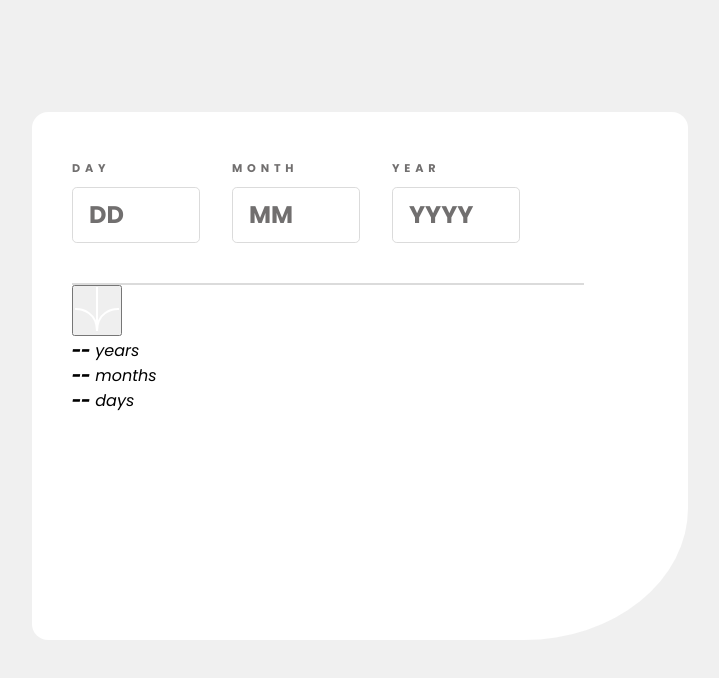
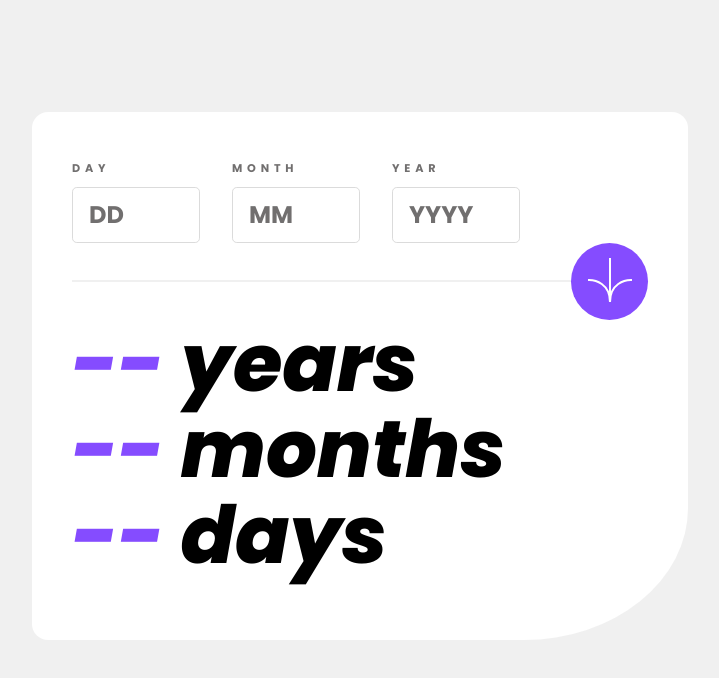
Before and after one commit to ishitaraina1807/Age_Calculator_project, a plain HTML site: page index.html in a window 1280 px wide. Shown: the whole page, without its empty margins (280-999 px from the left). Drawn offline with Linux system fonts and the light colour scheme.

Commit message:
Update styles.css

```diff
--- a/styles.css
+++ b/styles.css
@@ -1,4 +1,4 @@
-:root{
+:root {
     --purple: hsl(259, 100%, 65%);
     --lightred: hsl(0, 100%, 67%);
     --offwhite: hsl(0, 0%, 94%);
@@ -6,6 +6,7 @@
     --Smokeygrey: hsl(0, 1%, 44%);
     --Offblack: hsl(0, 0%, 8%);
 }
+
 *,
 *::before,
 *::after {
@@ -13,6 +14,7 @@
     padding: 0;
     box-sizing: border-box;
 }
+
 body {
     background-color: var(--offwhite);
     font-family: 'Poppins', sans-serif;
@@ -36,12 +38,14 @@ body {
     gap: 2rem;
     font-weight: bolder;
 }
-.title{
+
+.title {
     font-size: 0.7rem;
     letter-spacing: 0.3rem;
     color: var(--Smokeygrey);
     font-weight: 700;
 }
+
 .input {
     margin-top: 0.6rem;
     height: 3.5rem;
@@ -53,21 +57,20 @@ body {
     color: var(--Offblack);
     padding: 1rem;
     font-family: 'Poppins', sans-serif;
+    font-weight: 800;
 }
-hr{
-    margin-top: 2.5rem;
-    border: solid 1px var(--Lightgrey);
-    width: 32rem;
-}
-.arrow-icon{
-    width: 2rem;
-    background-color: var(--purple);
-}
+
 input::placeholder {
     font-size: 1.5rem;
     color: var(--Smokeygrey);
-    font-weight: bolder;
+    font-weight: 800;
     font-family: 'Poppins', sans-serif;
+    opacity: 1;
+}
+
+input:focus {
+    outline: none;
+    border: solid 2px hsl(259, 100%, 65%);
 }
 
 input::-webkit-outer-spin-button,
@@ -75,7 +78,50 @@ input::-webkit-inner-spin-button {
     -webkit-appearance: none;
     margin: 0;
 }
+
 input:hover {
     cursor: pointer;
     border-color: var(--purple);
 }
+
+.submit-container {
+    display: flex;
+    flex-direction: row;
+    align-items: center;
+}
+
+hr {
+    border: solid 1px var(--offwhite);
+    flex-grow: 1;
+}
+
+#submit_btn {
+    background-color: var(--purple);
+    border: none;
+    flex-grow: 0;
+    border-radius: 50%;
+    padding: 15px;
+    width: 77px;
+    height: 77px;
+}
+
+#submit_btn:hover {
+    background-color: var(--Offblack);
+    width: 81px;
+    height: 81px;
+    transition: 0.3s;
+    cursor: pointer;
+}
+
+.output-label {
+    font-weight: 800;
+    font-size: 5rem;
+    margin: 0;
+}
+
+.output-label>b {
+    color: var(--purple);
+}
+.output-container{
+    line-height: 5.4rem;
+}
```
Lines whose indentation alone changed are shown as unchanged.
